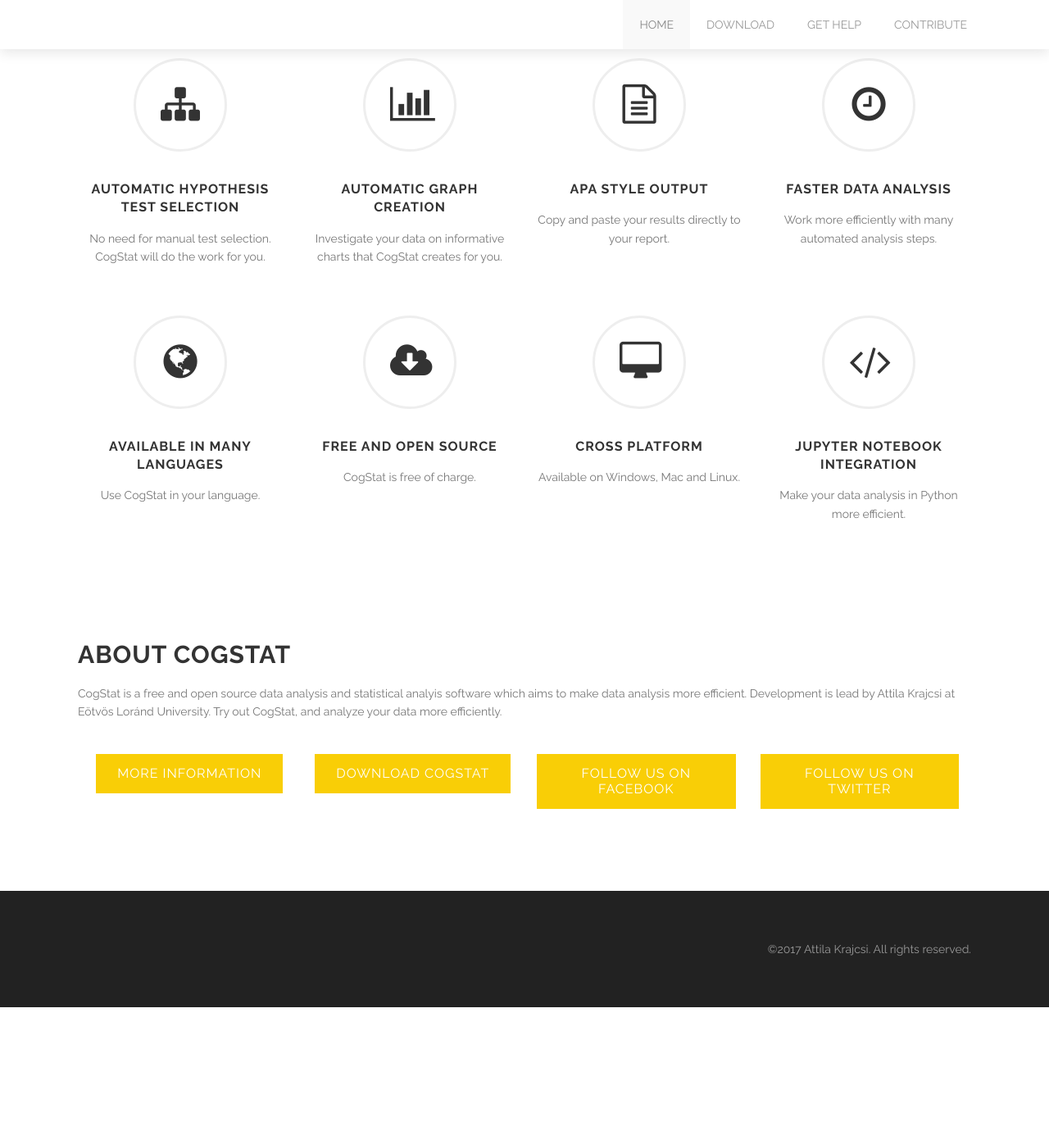
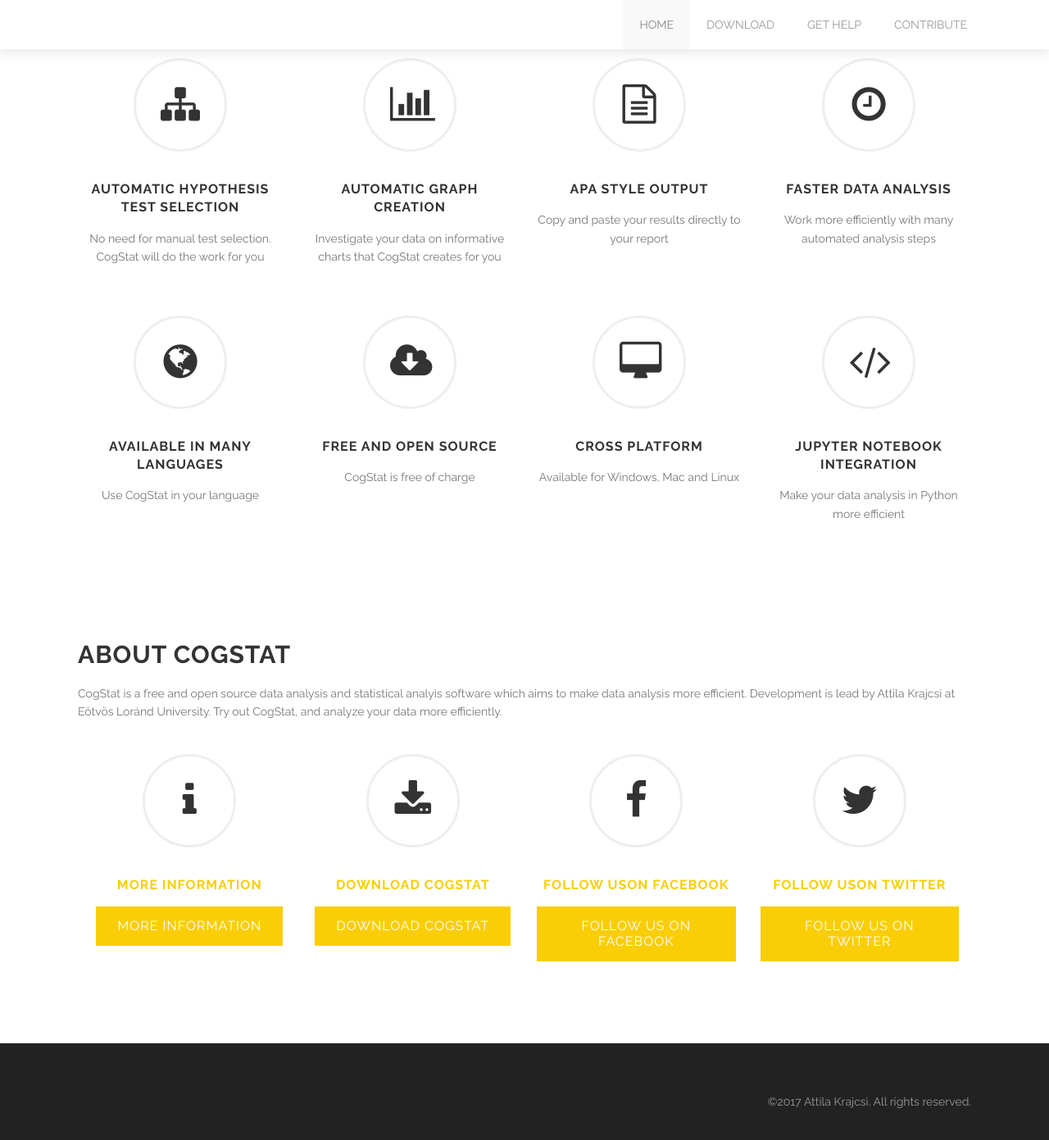
Before and after one commit to cogstat/cogstat_website, a Jekyll site: the page built from index.html, in a window 1280 px wide and 1400 px high, scrolled down 759 px. Shown: the top 1391 px of the window at 82% size. Built offline with Jekyll 4.4.1, drawn with Linux system fonts in a browser that asks for light colours; the list of posts is cut into pages by our own code; before the commit the page ends 1988 px from its top, so only the background shows below that.

Commit message:
Update index.html

```diff
--- a/index.html
+++ b/index.html
@@ -92,30 +92,30 @@
 
 <div class="row">
   <div class="medium-3 large-3 columns">
-    {% include icon-text.html title='Automatic hypothesis test selection' desc='No need for manual test selection. CogStat will do the work for you.' icon_class='fa fa-sitemap' delay='0' shape_class='icon-text-circle' %}
+    {% include icon-text.html title='Automatic hypothesis test selection' desc='No need for manual test selection. CogStat will do the work for you' icon_class='fa fa-sitemap' delay='0' shape_class='icon-text-circle' %}
   </div>
   <div class="medium-3 large-3 columns">
-    {% include icon-text.html title='Automatic graph creation' desc='Investigate your data on informative charts that CogStat creates for you.' icon_class='fa fa-bar-chart' delay='200' shape_class='icon-text-circle' %}
+    {% include icon-text.html title='Automatic graph creation' desc='Investigate your data on informative charts that CogStat creates for you' icon_class='fa fa-bar-chart' delay='200' shape_class='icon-text-circle' %}
   </div>
   <div class="medium-3 large-3 columns">
-    {% include icon-text.html title='APA style output' desc='Copy and paste your results directly to your report.' icon_class='fa fa-file-text-o' delay='400' shape_class='icon-text-circle' %}
+    {% include icon-text.html title='APA style output' desc='Copy and paste your results directly to your report' icon_class='fa fa-file-text-o' delay='400' shape_class='icon-text-circle' %}
   </div>
   <div class="medium-3 large-3 columns">
-    {% include icon-text.html title='Faster data analysis' desc='Work more efficiently with many automated analysis steps.' icon_class='fa fa-clock-o' delay='600' shape_class='icon-text-circle' %}
+    {% include icon-text.html title='Faster data analysis' desc='Work more efficiently with many automated analysis steps' icon_class='fa fa-clock-o' delay='600' shape_class='icon-text-circle' %}
   </div>
 </div>
 <div class="row">
   <div class="medium-3 large-3 columns">
-    {% include icon-text.html title='Available in many languages' desc='Use CogStat in your language.' icon_class='fa fa-globe' delay='0' shape_class='icon-text-circle' %}
+    {% include icon-text.html title='Available in many languages' desc='Use CogStat in your language' icon_class='fa fa-globe' delay='800' shape_class='icon-text-circle' %}
   </div>
   <div class="medium-3 large-3 columns">
-    {% include icon-text.html title='Free and open source' desc='CogStat is free of charge.' icon_class='fa fa-cloud-download' delay='200' shape_class='icon-text-circle' %}
+    {% include icon-text.html title='Free and open source' desc='CogStat is free of charge' icon_class='fa fa-cloud-download' delay='1000' shape_class='icon-text-circle' %}
   </div>
   <div class="medium-3 large-3 columns">
-    {% include icon-text.html title='Cross platform' desc='Available on Windows, Mac and Linux.' icon_class='fa fa-desktop' delay='400' shape_class='icon-text-circle' %}
+    {% include icon-text.html title='Cross platform' desc='Available for Windows, Mac and Linux' icon_class='fa fa-desktop' delay='1200' shape_class='icon-text-circle' %}
   </div>
   <div class="medium-3 large-3 columns">
-    {% include icon-text.html title='Jupyter Notebook integration' desc='Make your data analysis in Python more efficient.' icon_class='fa fa-code' delay='600' shape_class='icon-text-circle' %}
+    {% include icon-text.html title='Jupyter Notebook integration' desc='Make your data analysis in Python more efficient' icon_class='fa fa-code' delay='1400' shape_class='icon-text-circle' %}
   </div>
 </div>
 
@@ -128,6 +128,43 @@
       CogStat is a free and open source data analysis and statistical analyis software which aims to make data analysis more efficient. Development is lead by Attila Krajcsi at Eötvös Loránd University. Try out CogStat, and analyze your data more efficiently.
       </p>
       <div class='spacing'></div>
+
+      <div class="medium-3 large-3 columns">
+          <div class="fadein mod modIconText" data-delay="0">
+              <div class="icon-text-circle">
+                  <a href="https://github.com/cogstat/cogstat/wiki/Documentation-for-users"><i class="fa fa-info"></i></a>
+                  <h3><a href="https://github.com/cogstat/cogstat/wiki/Documentation-for-users">More information</a></h3>
+              </div>
+          </div>
+      </div>
+
+      <div class="medium-3 large-3 columns">
+          <div class="fadein mod modIconText" data-delay="0">
+              <div class="icon-text-circle">
+                  <a href="download.html"><i class="fa fa-download"></i></a>
+                  <h3><a href="download-html">Download CogStat</a></h3>
+              </div>
+          </div>
+      </div>
+
+      <div class="medium-3 large-3 columns">
+          <div class="fadein mod modIconText" data-delay="0">
+              <div class="icon-text-circle">
+                  <a href="https://www.facebook.com/cogstat/"><i class="fa fa-facebook"></i></a>
+                  <h3><a href="https://www.facebook.com/cogstat/">Follow uson Facebook</a></h3>
+              </div>
+          </div>
+      </div>
+
+      <div class="medium-3 large-3 columns">
+          <div class="fadein mod modIconText" data-delay="0">
+              <div class="icon-text-circle">
+                  <a href="https://twitter.com/CogStat"><i class="fa fa-twitter"></i></a>
+                  <h3><a href="https://twitter.com/CogStat">Follow uson Twitter</a></h3>
+              </div>
+          </div>
+      </div>
+
       <div class="medium-3 large-3 columns" align="center">
         <a class='button' href='https://github.com/cogstat/cogstat/wiki'>More information</a>
       </div>
```
